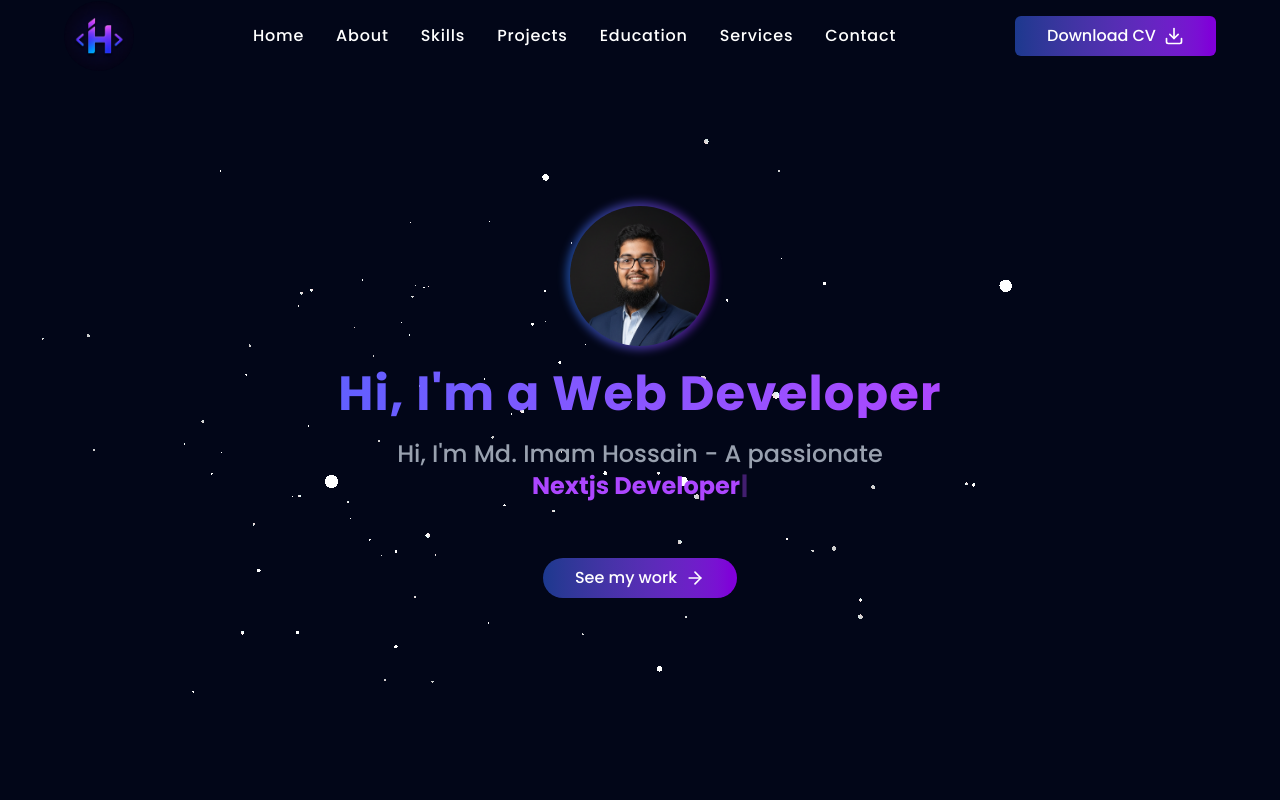
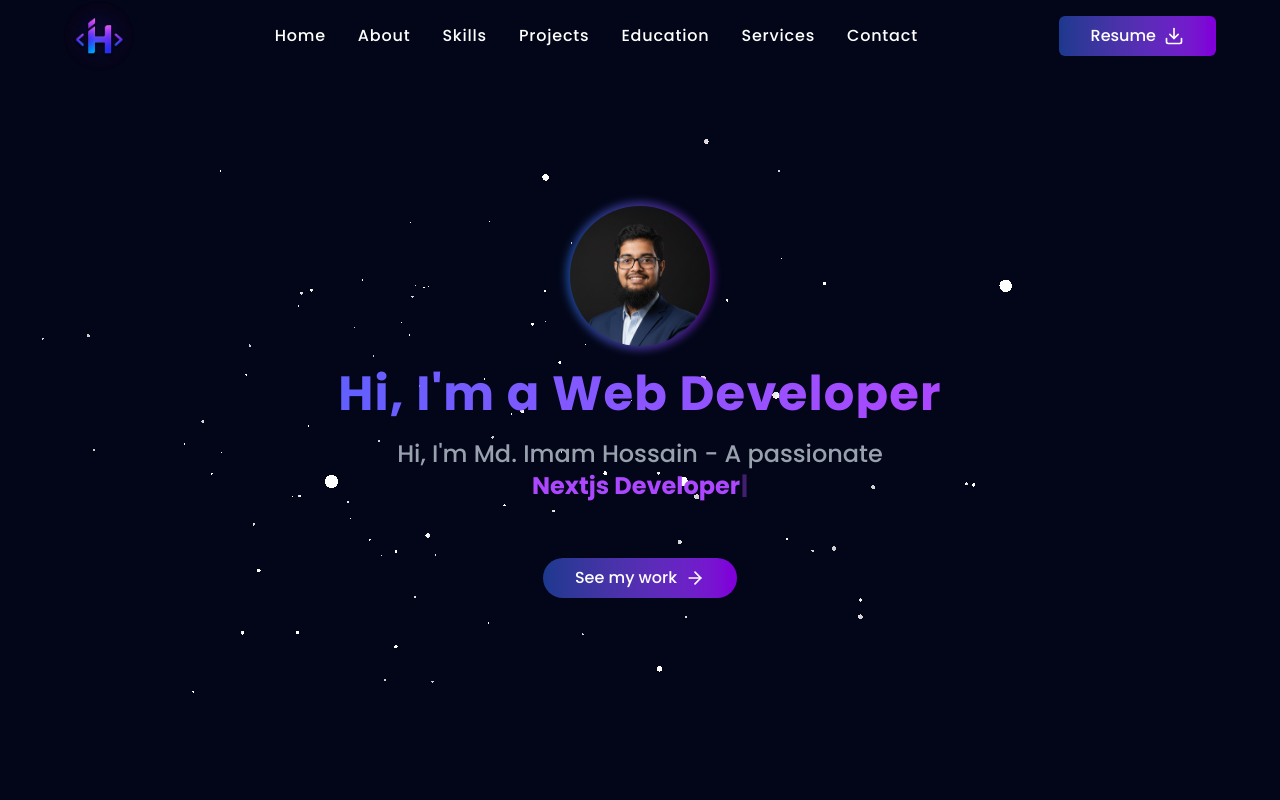
Before and after one commit to mdihbinah/my-portfolio, a Next.js app: page / in a window 1280 px wide. Shown: the top 800 px of the page. Built offline with nearby package versions, Linux system fonts and the light colour scheme.

Commit message:
Resume Added

```diff
--- a/src/component/general/MobileNav.jsx
+++ b/src/component/general/MobileNav.jsx
@@ -26,9 +26,9 @@ const MobileNav = ({ navOpen, setNavOpen }) => {
                 }
                 <div className="my-4">
                     <LinkButton
-                        href={'/documents/CV.pdf'}
+                        href={'/documents/resume.pdf'}
                         download
-                        text={'Download CV'}
+                        text={'Resume'}
                         icon={LuDownload}
                         iconPosition="right"
                     ></LinkButton>
--- a/src/component/general/navbar.jsx
+++ b/src/component/general/navbar.jsx
@@ -73,9 +73,9 @@ const NavBar = () => {
                 <div className="">
                     <div className="hidden lg:block">
                         <LinkButton
-                            href={'/documents/CV.pdf'}
+                            href={'/documents/resume.pdf'}
                             download
-                            text={'Download CV'}
+                            text={'Resume'}
                             icon={LuDownload}
                             iconPosition="right"
                         ></LinkButton>
```
Also changed, not shown: 2 other files (tests, documents, lock files or other folders).
